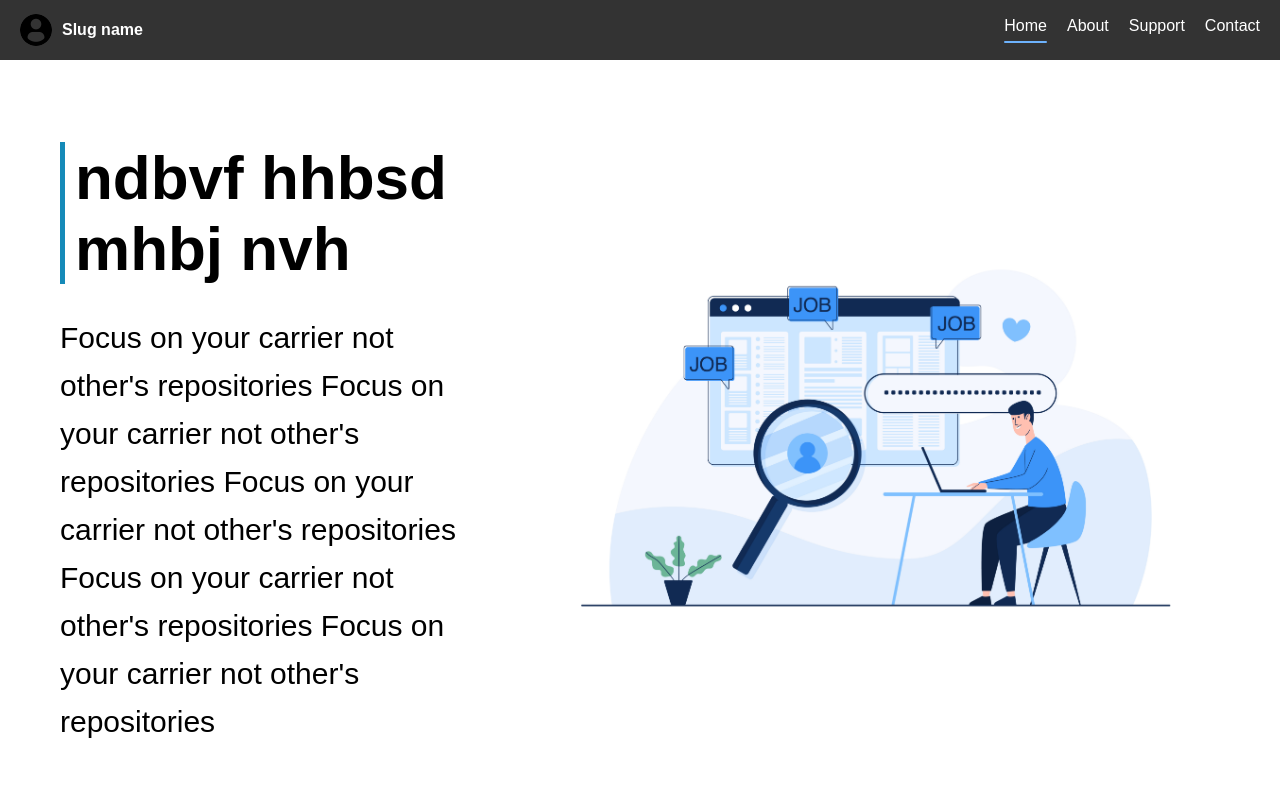
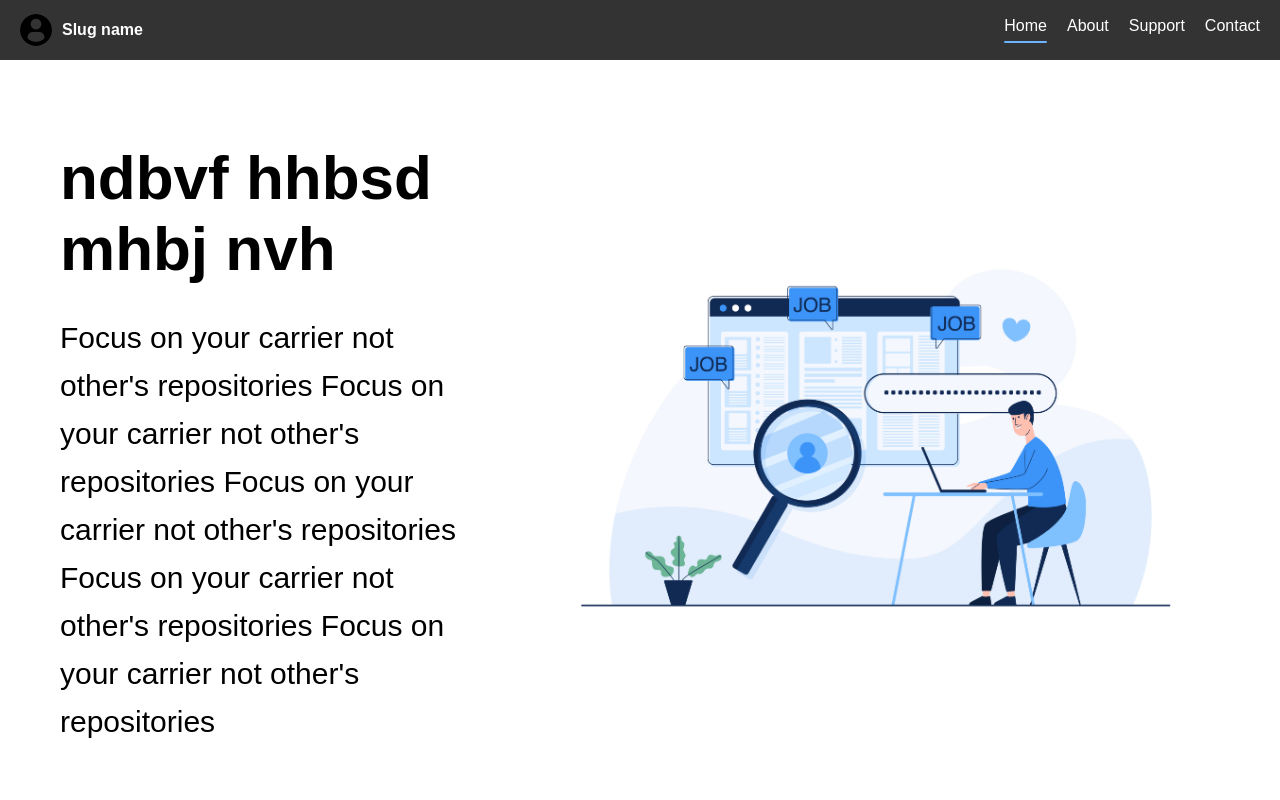
Before and after one commit to Aakash-1801/Project, a React (Create React App) app: page / in a window 1280 px wide. Shown: the top 800 px of the page. Built offline with nearby package versions, Linux system fonts and the light colour scheme.

Commit message:
minor error fix

```diff
--- a/src/Components/Company/Company.css
+++ b/src/Components/Company/Company.css
@@ -64,7 +64,7 @@
     margin: 6px 0 0 0;
 }
 
-h1 {
+.company-description h1 {
     border-left: 5px solid #158ab8;
     padding-left: 10px;
 }
```
